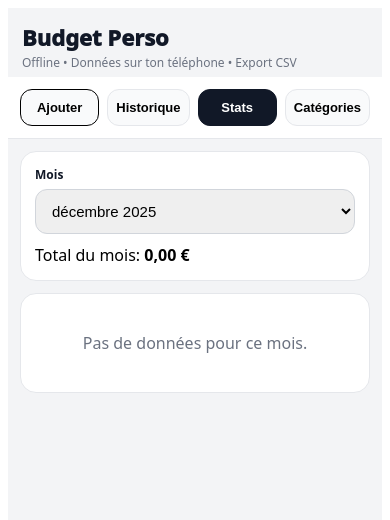
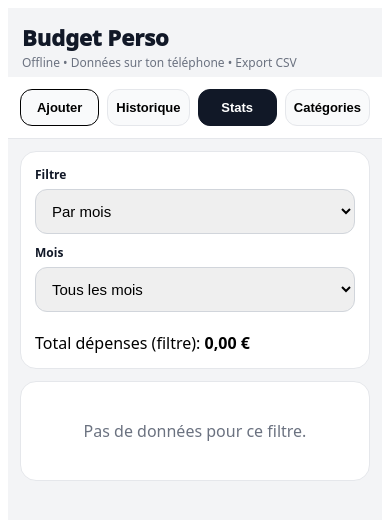
Before and after one commit to kxirox/budget-pwa, a React (Vite) app: page / in a window 390 px wide. Both pictures are taken after a click on the button "Stats". Shown: the top 520 px of the page. Built offline with nearby package versions, Linux system fonts and the light colour scheme.

Commit message:
Add date range filter + responsive layout in Stats

```diff
--- a/src/components/Stats.jsx
+++ b/src/components/Stats.jsx
@@ -3,27 +3,56 @@ import { PieChart, Pie, Tooltip, Legend, ResponsiveContainer } from "recharts";
 import { currentMonthKey, formatEUR, monthLabelFR } from "../utils";
 
 export default function Stats({ expenses, categories }) {
-  const [month, setMonth] = useState(currentMonthKey(new Date().toISOString().slice(0, 10)));
+  // UI filter
+  const [mode, setMode] = useState("month"); // "month" | "range"
+  const [month, setMonth] = useState("ALL"); // "ALL" or "YYYY-MM"
+  const [from, setFrom] = useState("");
+  const [to, setTo] = useState("");
+
+  const isMobile = typeof window !== "undefined" && window.innerWidth < 700;
 
   const months = useMemo(() => {
-    const set = new Set(expenses.map(e => currentMonthKey(e.date)));
+    const set = new Set(expenses.map(e => currentMonthKey(String(e.date || "").trim())));
     const arr = Array.from(set);
     arr.sort((a, b) => b.localeCompare(a));
-    if (arr.length === 0) return [currentMonthKey(new Date().toISOString().slice(0, 10))];
-    return arr;
+    if (arr.length === 0) return ["ALL"];
+    return ["ALL", ...arr];
   }, [expenses]);
 
+  // Filtered expenses for stats
+  const statsFiltered = useMemo(() => {
+    return expenses.filter(e => {
+      const d = String(e.date || "").trim();
+
+      if (mode === "range") {
+        if (from && d < from) return false;
+        if (to && d > to) return false;
+        return true;
+      }
+
+      // mode month
+      if (month === "ALL") return true;
+      return currentMonthKey(d) === month;
+    });
+  }, [expenses, mode, from, to, month]);
+
+  // Build chart data by category (expenses only)
   const data = useMemo(() => {
     const map = new Map(categories.map(c => [c, 0]));
-    for (const e of expenses) {
-      if (currentMonthKey(e.date) !== month) continue;
-      map.set(e.category, (map.get(e.category) || 0) + Number(e.amount || 0));
+
+    for (const e of statsFiltered) {
+      // On ne prend que les dépenses pour le camembert
+      if (e.kind === "income") continue;
+
+      const cat = String(e.category || "Autres").trim() || "Autres";
+      map.set(cat, (map.get(cat) || 0) + Number(e.amount || 0));
     }
+
     return Array.from(map.entries())
       .map(([name, value]) => ({ name, value: Math.round(value * 100) / 100 }))
       .filter(d => d.value > 0)
       .sort((a, b) => b.value - a.value);
-  }, [expenses, categories, month]);
+  }, [statsFiltered, categories]);
 
   const total = useMemo(() => data.reduce((s, d) => s + d.value, 0), [data]);
 
@@ -31,15 +60,51 @@ export default function Stats({ expenses, categories }) {
     <div style={{ padding: 12, display: "grid", gap: 12 }}>
       <div style={styles.card}>
         <div style={{ display: "grid", gap: 10 }}>
-          <label style={styles.label}>
-            Mois
-            <select value={month} onChange={(e) => setMonth(e.target.value)} style={styles.input}>
-              {months.map(m => <option key={m} value={m}>{monthLabelFR(m)}</option>)}
-            </select>
-          </label>
+          {/* Filters - responsive */}
+          <div
+            style={{
+              display: "grid",
+              gap: 10,
+              gridTemplateColumns: isMobile ? "1fr" : "1fr 1fr 1fr"
+            }}
+          >
+            <label style={styles.label}>
+              Filtre
+              <select value={mode} onChange={(e) => setMode(e.target.value)} style={styles.input}>
+                <option value="month">Par mois</option>
+                <option value="range">Par période</option>
+              </select>
+            </label>
+
+            {mode === "month" ? (
+              <label style={styles.label}>
+                Mois
+                <select value={month} onChange={(e) => setMonth(e.target.value)} style={styles.input}>
+                  <option value="ALL">Tous les mois</option>
+                  {months.filter(m => m !== "ALL").map(m => (
+                    <option key={m} value={m}>{monthLabelFR(m)}</option>
+                  ))}
+                </select>
+              </label>
+            ) : (
+              <label style={styles.label}>
+                Du
+                <input type="date" value={from} onChange={(e) => setFrom(e.target.value)} style={styles.input} />
+              </label>
+            )}
+
+            {mode === "range" ? (
+              <label style={styles.label}>
+                Au
+                <input type="date" value={to} onChange={(e) => setTo(e.target.value)} style={styles.input} />
+              </label>
+            ) : (
+              <div />
+            )}
+          </div>
 
           <div style={styles.big}>
-            Total du mois: <span style={{ fontWeight: 900 }}>{formatEUR(total)}</span>
+            Total dépenses (filtre): <span style={{ fontWeight: 900 }}>{formatEUR(total)}</span>
           </div>
         </div>
       </div>
@@ -47,11 +112,11 @@ export default function Stats({ expenses, categories }) {
       <div style={styles.card}>
         {data.length === 0 ? (
           <div style={{ color: "#6b7280", textAlign: "center", padding: 24 }}>
-            Pas de données pour ce mois.
+            Pas de données pour ce filtre.
           </div>
         ) : (
           <div style={{ width: "100%", height: 320 }}>
-            <ResponsiveContainer>
+            <ResponsiveContainer width="100%" height="100%">
               <PieChart>
                 <Pie dataKey="value" data={data} label />
                 <Tooltip formatter={(v) => formatEUR(v)} />
```
